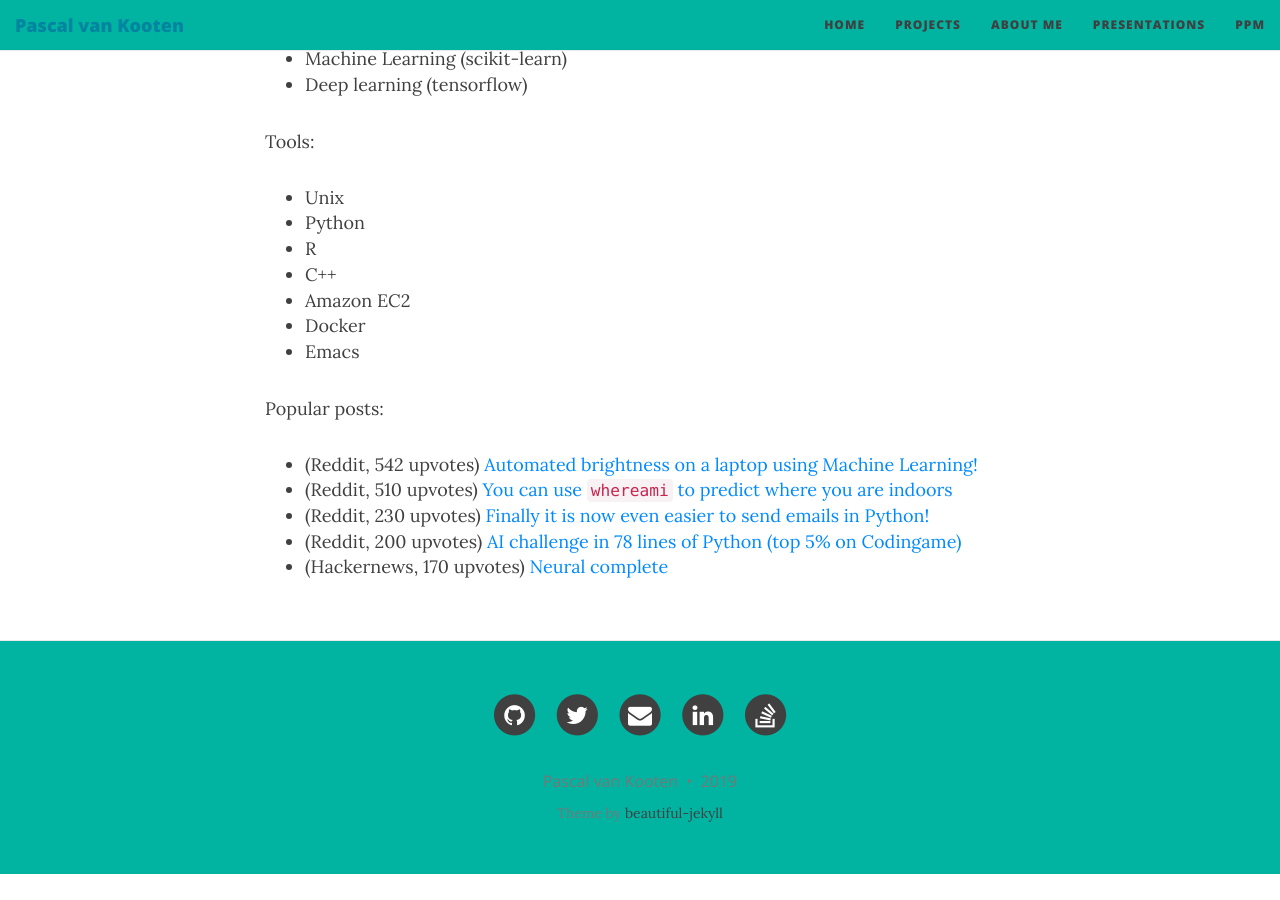
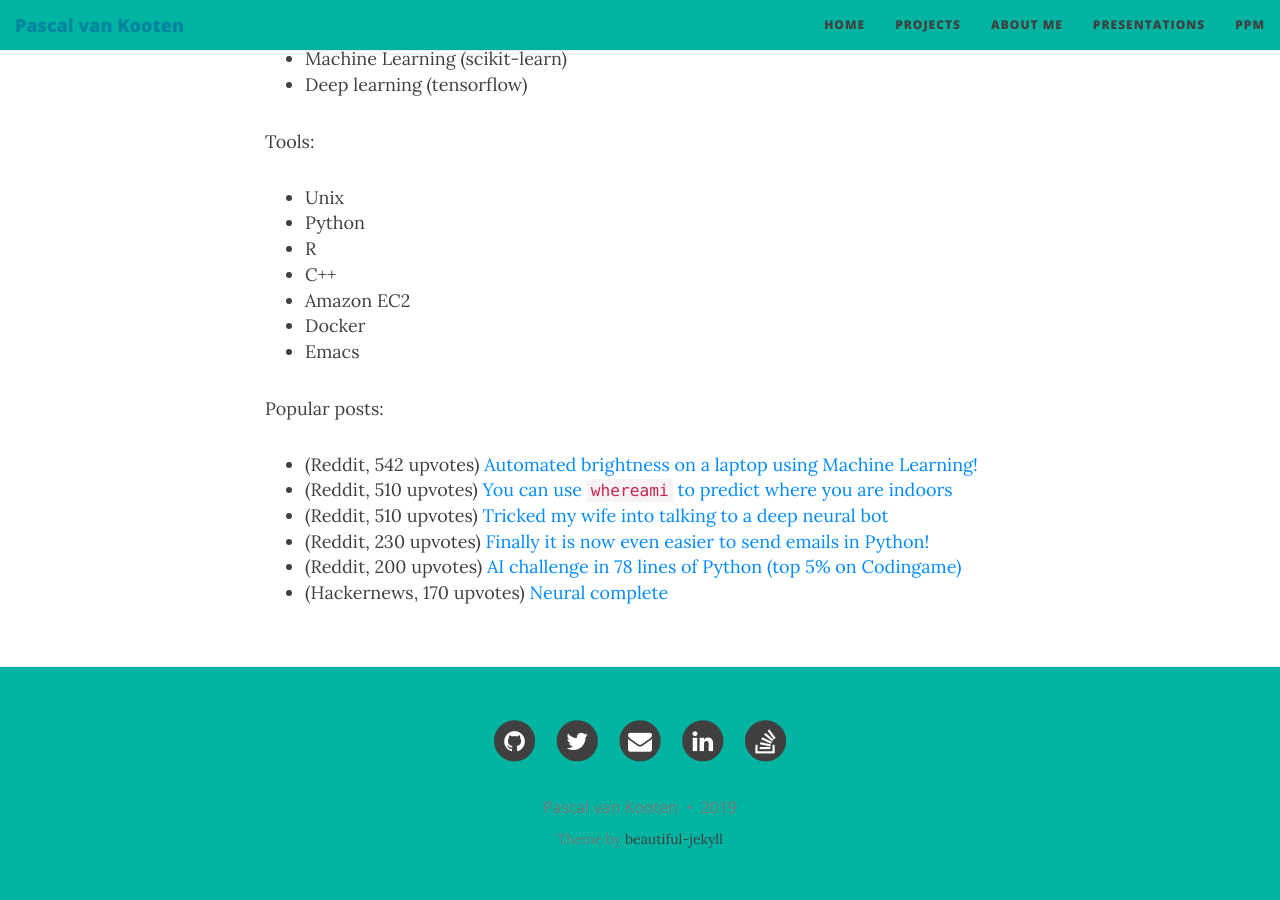
Before and after one commit to kootenpv/kootenpv.github.io, a Jekyll site: the page built from aboutme.md, in a window 1280 px wide and 900 px high, scrolled down 604 px. Built offline with Jekyll 4.4.1, drawn with Linux system fonts in a browser that asks for light colours; nearby versions of some CDN libraries; before the commit the page ends 1478 px from its top, so only the background shows below that.

Commit message:
aboutme update

```diff
--- a/aboutme.md
+++ b/aboutme.md
@@ -33,6 +33,7 @@
 
 - (Reddit, 542 upvotes)  [Automated brightness on a laptop using Machine Learning!](https://www.reddit.com/r/Python/comments/dfdtbs/automated_brightness_on_a_laptop_using_machine/)
 - (Reddit, 510 upvotes) [You can use `whereami` to predict where you are indoors](https://www.reddit.com/r/Python/comments/54qto9/you_can_use_whereami_to_predict_where_you_are/)
+- (Reddit, 510 upvotes) [Tricked my wife into talking to a deep neural bot](https://youtu.be/nzXt471bXmA)
 - (Reddit, 230 upvotes) [Finally it is now even easier to send emails in Python!](https://www.reddit.com/r/Python/comments/3gtps6/finally_it_is_now_even_easier_to_send_emails_in)
 - (Reddit, 200 upvotes) [AI challenge in 78 lines of Python (top 5% on Codingame)](https://www.reddit.com/r/Python/comments/52f50j/ai_challenge_in_78_lines_of_python_top_5_on/)
 - (Hackernews, 170 upvotes) [Neural complete](https://news.ycombinator.com/item?id=14119848)
```
